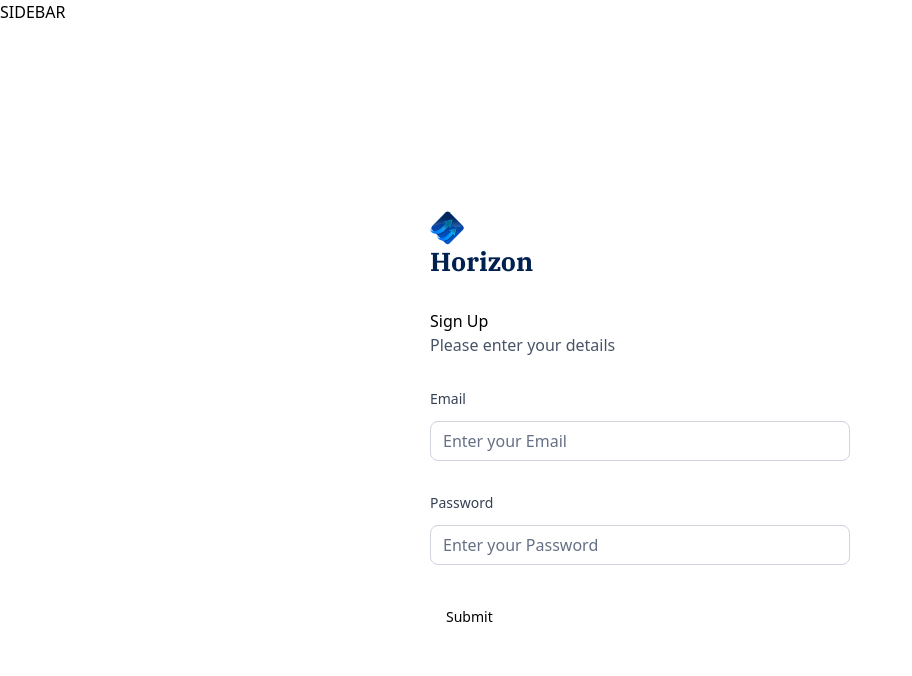
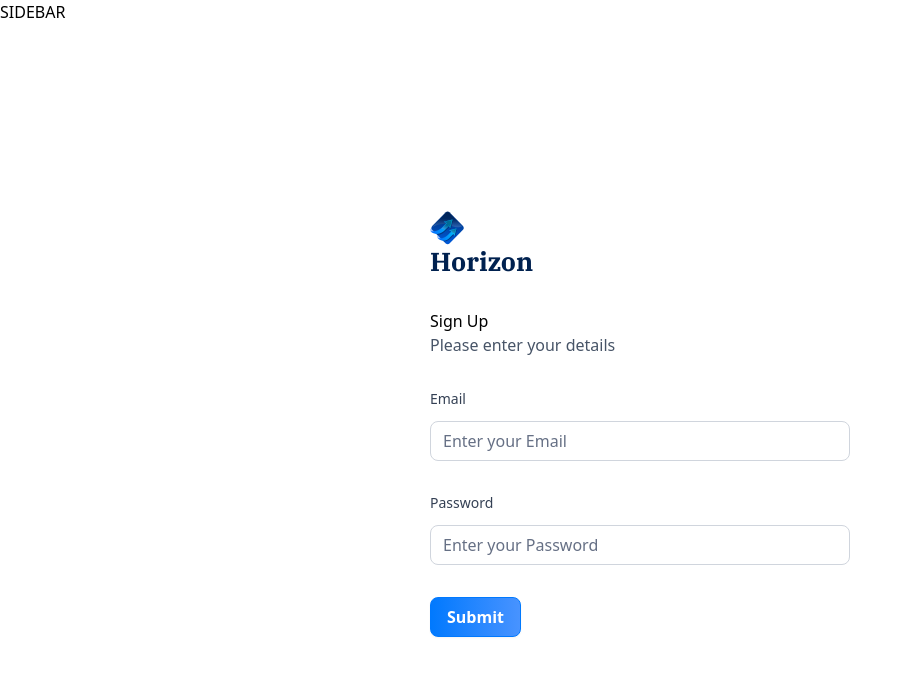
Before and after one commit to dedane/Bankify, a Next.js app: page /sign-in in a window 1280 px wide. Shown: the top 676 px of the page, without its empty margins (0-912 px from the left). Built offline with nearby package versions, Linux system fonts and the light colour scheme.

Commit message:
fixing-button

```diff
--- a/components/ui/AuthForm.tsx
+++ b/components/ui/AuthForm.tsx
@@ -26,6 +26,7 @@ import CustomInput from '../CustomInput'
 
 const AuthForm = ({type}: {type: string}) => {
     const [user, setUser] = useState(null)
+    const [isLoading, setIsLoading] = useState(false)
      // 1. Define your form.
   const form = useForm<z.infer<typeof authformSchema>>({
     resolver: zodResolver(authformSchema),
@@ -39,7 +40,9 @@ const AuthForm = ({type}: {type: string}) => {
   function onSubmit(values: z.infer<typeof authformSchema>) {
     // Do something with the form values.
     // ✅ This will be type-safe and validated.
+    setIsLoading(true)
     console.log(values)
+    setIsLoading(false)
   }
 
 
@@ -70,9 +73,10 @@ const AuthForm = ({type}: {type: string}) => {
 
         </div>): (<><Form {...form}>
       <form onSubmit={form.handleSubmit(onSubmit)} className="space-y-8">
+
         <CustomInput control ={form.control} name='email' label='Email' placeholder='Enter your Email'/>
         <CustomInput control ={form.control} name='password' label='Password' placeholder='Enter your Password'/>
-        <Button type="submit">Submit</Button>
+        <Button type="submit" className='form-btn'>Submit</Button>
       </form>
     </Form></> )}
     </section>
```
